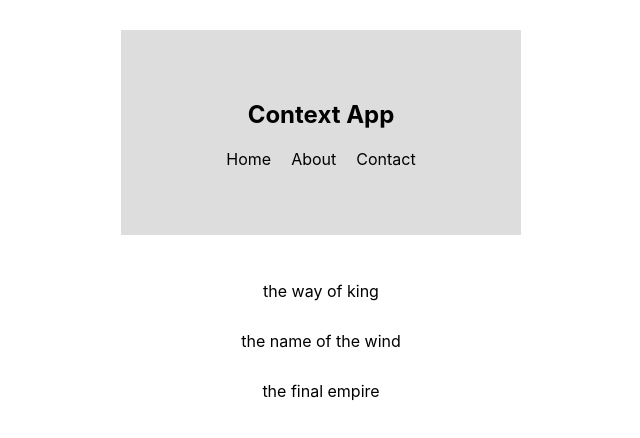
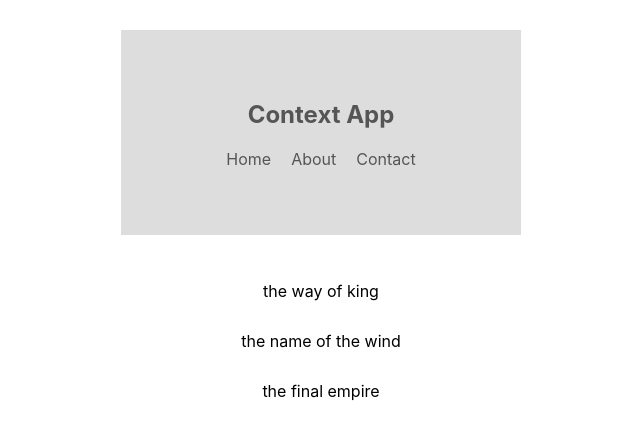
Before and after one commit to Cedric921/SongList, a React (Create React App) app: page / in a window 1280 px wide. Shown: the top 438 px of the page, without its empty margins (319-959 px from the left). Built offline with nearby package versions, Linux system fonts and the light colour scheme.

Commit message:
refact the ThemeContext Consummer in Navbar

```diff
--- a/src/components/Navbar.jsx
+++ b/src/components/Navbar.jsx
@@ -8,7 +8,7 @@ class Navbar extends Component {
     const { isLightTheme, light, dark } = this.context
     const theme = isLightTheme ? light : dark
     return (
-      <nav style={{ background: theme.ui, clor: theme.syntax }}>
+      <nav style={{ background: theme.ui, color: theme.syntax }}>
         <h1>Context App</h1>
         <ul>
           <li>Home</li>
```
